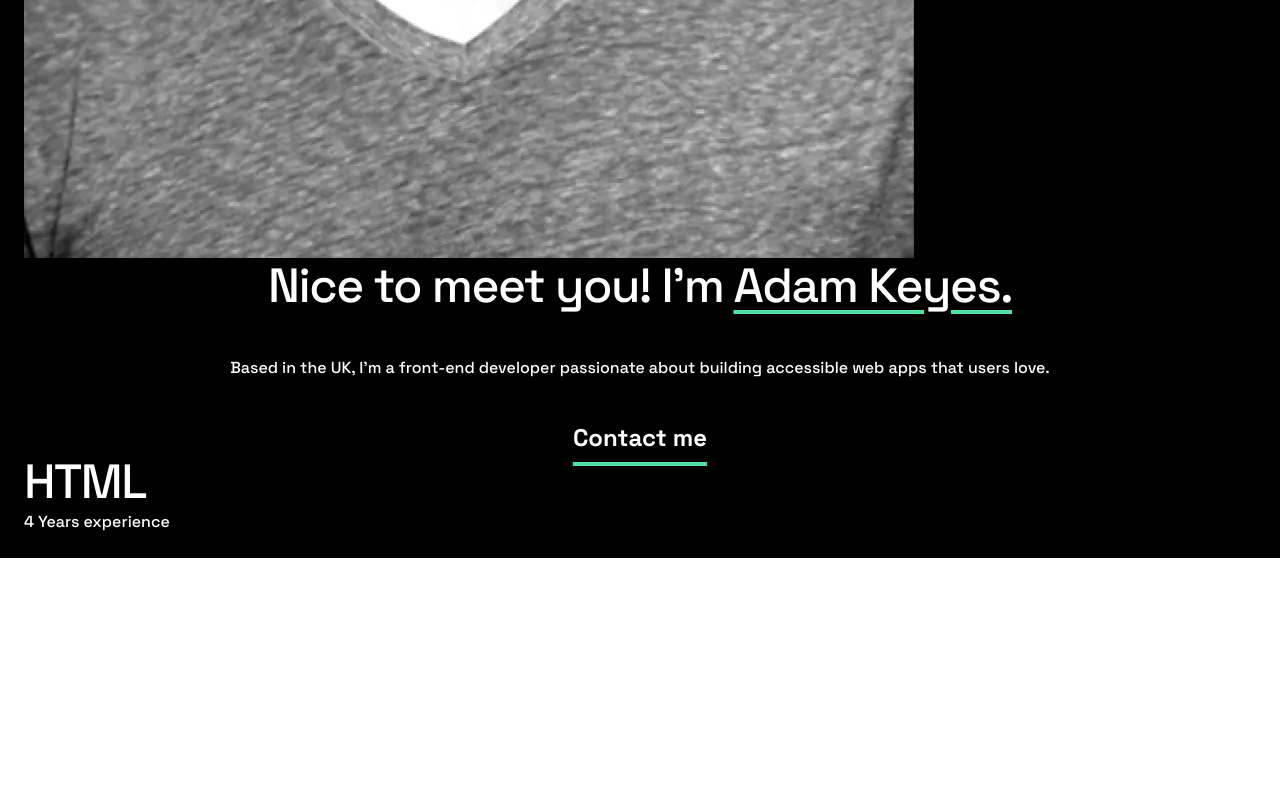
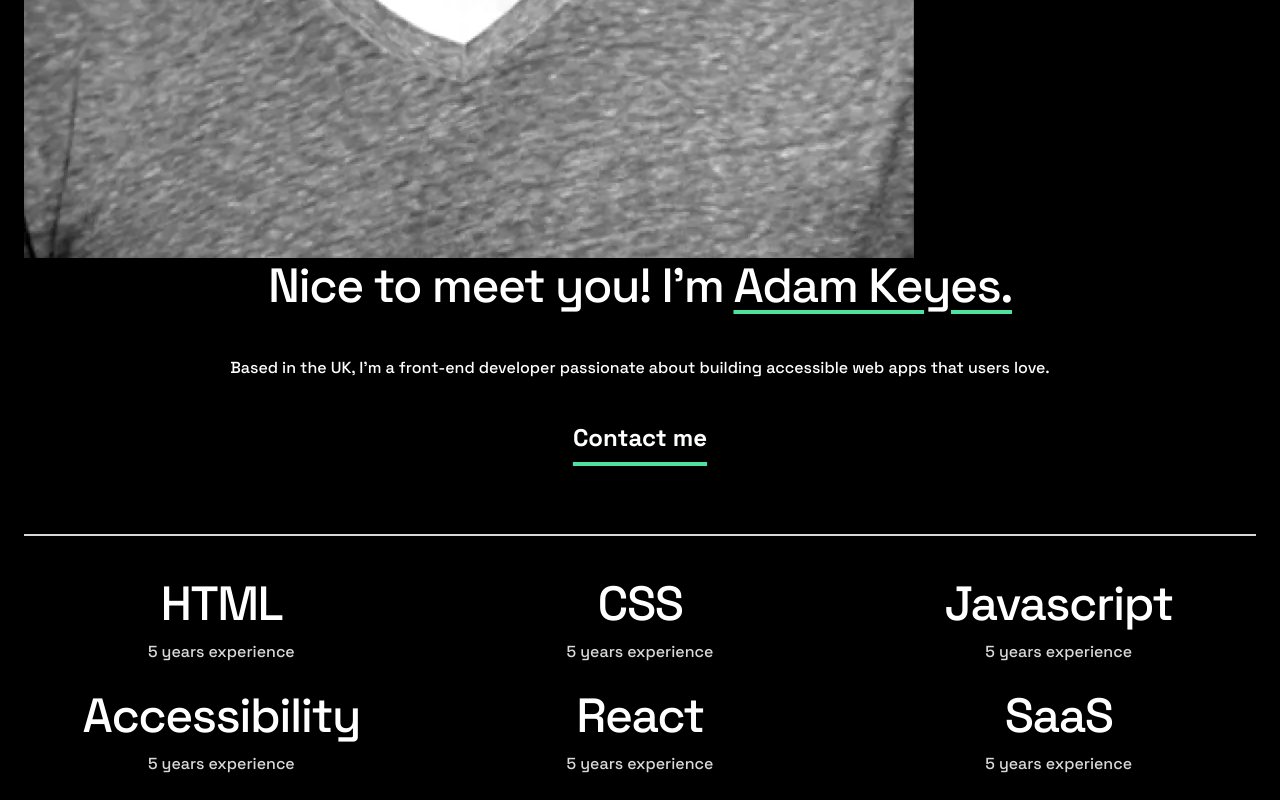
Before and after one commit to TuanManhCao/fm-developer-portfoilo, a React (Vite) app: page / in a window 1280 px wide. Shown: the part 1294-2094 px from the top of the page. Before the commit the page ends 1852 px from the top, so only its background shows below. Built offline with nearby package versions, Linux system fonts and the light colour scheme.

Commit message:
Add skill section.

```diff
--- a/src/App.tsx
+++ b/src/App.tsx
@@ -13,13 +13,16 @@ function App() {
       <main className="bg-black p-6 text-white">
         {/* Header */}
         <AppHeader />
+
         {/* Hero image */}
         <HeroSection />
+        <div className="h-[2px] w-full bg-tc-grey"> </div>
         {/* Skills listing */}
         <SkillSection />
+
         {/* Projects listing */}
 
-        {/* Header */}
+        {/* Footer */}
       </main>
     </>
   );
--- a/src/HeroSection.tsx
+++ b/src/HeroSection.tsx
@@ -7,7 +7,7 @@ import profileImageSm from "./assets/images/image-profile-mobile.webp";
 
 export default function HeroSection() {
   return (
-    <div>
+    <div className="pb-20">
       <div>
         <img
           src={profileImageSm}
@@ -25,7 +25,7 @@ export default function HeroSection() {
           className="hidden lg:block"
         />
       </div>
-      <div className="flex flex-col items-center gap-4 text-white">
+      <div className="flex flex-col items-center gap-4  text-white">
         <h1 className="text-center text-4xl">
           Nice to meet you! I’m{" "}
           <span className="underline decoration-tc-green underline-offset-8">
--- a/src/SkillSection.tsx
+++ b/src/SkillSection.tsx
@@ -1,12 +1,26 @@
 import React from "react";
+const skills = [
+  { name: "HTML", exp: "5 years experience" },
+  { name: "CSS", exp: "5 years experience" },
+  { name: "Javascript", exp: "5 years experience" },
+  { name: "Accessibility", exp: "5 years experience" },
+  { name: "React", exp: "5 years experience" },
+  { name: "SaaS", exp: "5 years experience" },
+];
 
 export default function SkillSection() {
   return (
-    <div className="grid grid-cols-1 md:grid-cols-2 lg:grid-cols-3">
-      <div>
-        <h2 className="text-4xl">HTML</h2>
-        <span>4 Years experience</span>
-      </div>
+    <div className="grid grid-cols-1 justify-center gap-6 pt-10 md:grid-cols-2 lg:grid-cols-3">
+      {skills.map((aSkill) => (
+        <>
+          <div key={aSkill.name} className="">
+            <h2 className="w-full text-center text-4xl">{aSkill.name}</h2>
+            <span className="inline-block w-full pt-2 text-center text-tc-grey">
+              {aSkill.exp}
+            </span>
+          </div>
+        </>
+      ))}
     </div>
   );
 }
```
